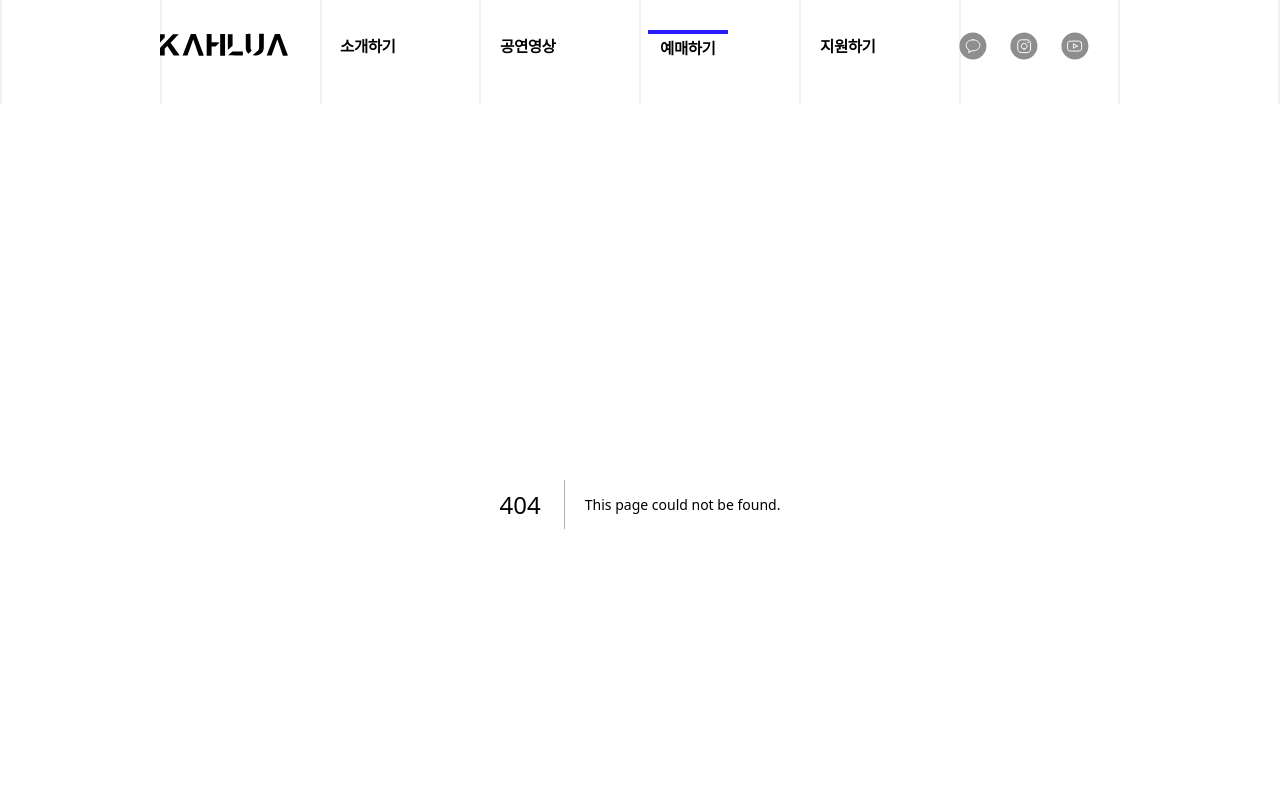
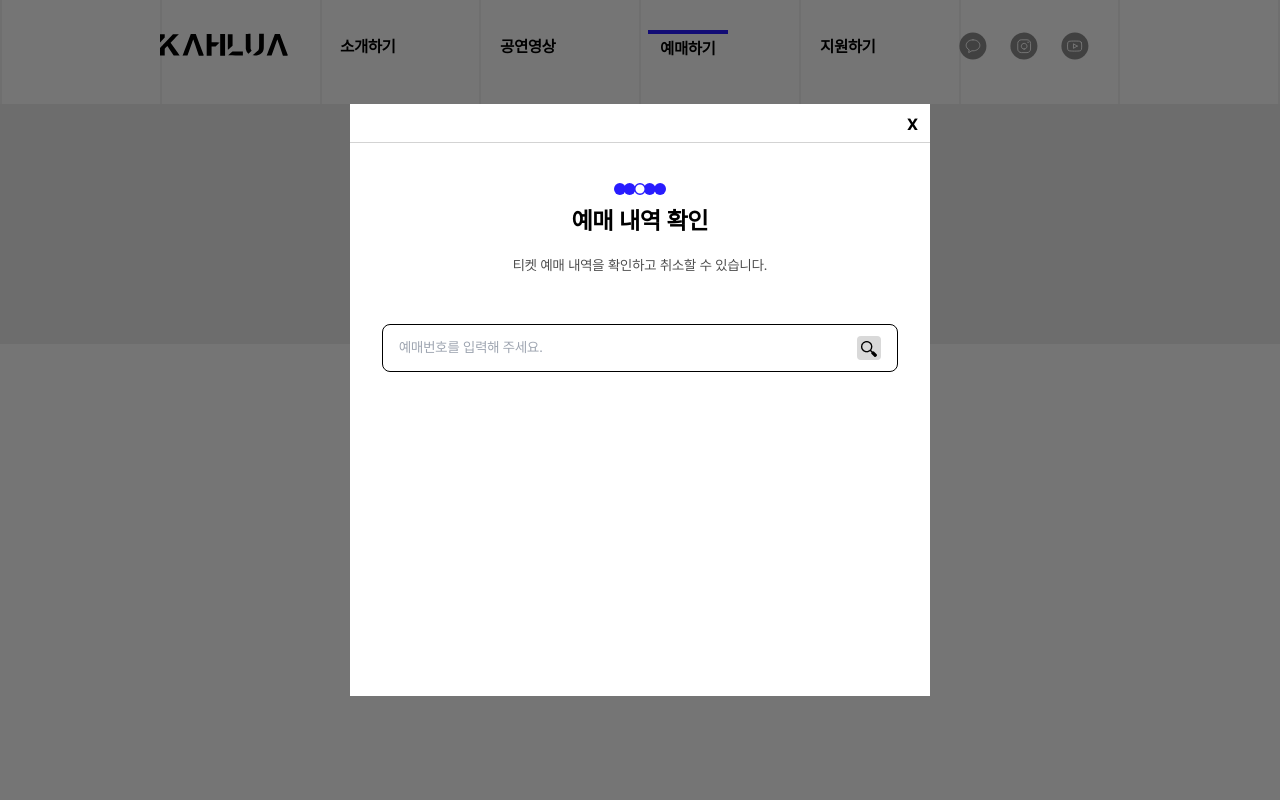
Before and after one commit to yumzen/Homepage_FE_20th, a Next.js app in the folder homepage/: page /tickets/freshman_modal in a window 1280 px wide. Before the commit this address had no page. Shown: the top 800 px of the page. Built offline with nearby package versions, Linux system fonts and the light colour scheme.

Commit message:
Feat: 모달창 수정

```diff
--- /dev/null
+++ b/homepage/src/pages/tickets/freshman_modal.tsx
@@ -0,0 +1,122 @@
+import { useEffect, useState } from "react";
+import Image from "next/image";
+
+interface Order {
+    id: number;
+    orderNumber: string;
+    name: string;
+    cancelable: boolean;
+}
+
+const freshman_modal = () => {
+    const [orderNumber, setOrderNumber] = useState("");
+    const [searchResult, setSearchResult] = useState<Order[]>([]);
+    const [searched, setSearched] = useState(false);
+    const [validOrderNumber, setValidOrderNumber] = useState(true);
+    const [isClose, setIsClose] = useState(false);
+
+    const handleSearch = () => {
+        const tempSearchResult: Order[] = [
+        { id: 1, orderNumber: "123456", name: "서지현", cancelable: true },
+        { id: 2, orderNumber: "789012", name: "임가은", cancelable: false },
+        ];
+
+        const filteredSearchResult = tempSearchResult.filter(
+        (order) => order.orderNumber === orderNumber
+        );
+        if (filteredSearchResult.length > 0) {
+        setSearchResult(filteredSearchResult);
+        setSearched(true);
+        setValidOrderNumber(true);
+        } else {
+        setSearched(false);
+        setValidOrderNumber(false);
+        }
+    };
+
+    const handleInputKeyPress = (event: React.KeyboardEvent<HTMLInputElement>) => {
+        if (event.key === "Enter") {
+        handleSearch();
+        }
+    };
+
+    const handleIsClose = () => {
+        setIsClose(true);
+    };
+
+    const handleOverlayClick = (
+        event: React.MouseEvent<HTMLDivElement, MouseEvent>
+    ) => {
+        if (event.target === event.currentTarget) {
+        handleIsClose();
+        }
+    };
+
+    const handleKeyPress = (event: KeyboardEvent) => {
+        if (event.key === "Escape") {
+        handleIsClose();
+        }
+    };
+
+    useEffect(() => {
+        document.addEventListener("keydown", handleKeyPress);
+        return () => {
+        document.removeEventListener("keydown", handleKeyPress);
+        };
+    }, []);
+    return !isClose ? (
+        <div onClick={handleOverlayClick} className= "fixed z-50 top-0 left-0 right-0 bottom-0 bg-[#0000008a] flex justify-center items-center">
+            <div className="font-['pretendard'] w-[580px] h-[592px] bg-[#FFF] flex-shrink-0 fixed z-20">
+                <button onClick={handleIsClose} className="ml-[544px] w-[36px] h-[38px] flex-col items-center flex justify-center text-[20px] font-[700]">x</button>
+                <div className="w-[100%] h-[1px] bg-[#D3D3D3]"/>
+                <div className="flex flex-col items-center text-center content-center mt-[40px] leading-normal">
+                    <Image src="/assets/images/tickets/divider_medium.svg" alt="ticket" width={52} height={12}/>
+                    <p className="font-[700] mt-[12px] text-[24px] leading-[28px]">예매 내역 확인</p>
+                    <p className="mt-[20px] font-[500] text-[14px] laeding-[21px] text-[#4A4A4A]">티켓 예매 내역을 확인하고 취소할 수 있습니다.</p>
+                </div>
+                <div className=" mt-[48px] mx-auto w-[516px] h-[48px] flex rounded-[8px] items-center text-center content-center border-[1px] border-solid border-[#000] outline-none">
+                    <input
+                        type="text"
+                        value={orderNumber}
+                        onChange={(e) => setOrderNumber(e.target.value)}
+                        placeholder="예매번호를 입력해 주세요."
+                        className="flex-grow px-[16px] outline-none text-[14px]"
+                        onKeyDown={handleInputKeyPress}
+                    />
+                    <div onClick={handleSearch} className="relative bg-[#D9D9D9] rounded-[4px] w-[24px] h-[24px] my-[12px] mr-[16px] cursor-pointer">
+                        <Image src="/assets/images/tickets/search.png" alt="돋보기" width={100} height={100} className="flex w-[16px] h-[16px] mx-auto mt-[5px] "/>
+                </div>
+                    </div>
+                    {searched && (
+                        <div>
+                            <div className="mt-[32px] mx-auto bg-[#F1F5FF] w-[516px] h-[120px] flex-shrink-0 rounded-[8px]">
+                                <div className="flex flex-row align-center justify-center">
+                                    <div className="mt-[15px] ml-[24px] w-[118px] h-[19px] flex text-center justify-center  items-center text-[12px] font-[700]"> 예매번호 </div>
+                                    <div className="mt-[15px] mx-auto  w-[118px] h-[19px]  flex text-center justify-center  items-center text-[12px] font-[700]"> 예매자 성명 </div>
+                                    <div className="mt-[15px] mr-[24px] w-[118px] h-[19px]  flex text-center justify-center  items-center text-[12px] font-[700]"> 취소 가능 여부 </div>
+                                </div>
+                                <div className="mt-[21px] h-[1px] w-[100%] bg-[#D3D3D3] "/>
+                                {searchResult.map((order: any) => (
+                                        <div key={order.id} className="flex flex-row align-center justify-center">
+                                            <div className="mt-[19px] ml-[24px] w-[118px]  h-[21px] flex text-center justify-center items-center text-[14px] font-[500]"> {order.orderNumber} </div>
+                                            <div className="mt-[19px] mx-auto w-[118px] flex text-center justify-center  items-center text-[14px] font-[500]"> {order.name} </div>
+                                            <div className="mt-[19px] mr-[24px] w-[118px] flex text-center justify-center  items-center text-[14px] font-[500]"> {order.cancelable ? "취소 가능" : "취소 불가능"} </div>
+                                        </div>
+                                    ))}
+                            </div>
+                            <div className="w-[514px] h-[48px] mt-[48px] mx-auto flex items-center">
+                                <button className="w-full h-full bg-[#E8E8E8] rounded-[8px] text-center text-[#000] hover:text-[#FFF] text-[14px] font-[600] leading-[19px] hover:bg-[#281CFF]">
+                                    예매 취소하기
+                                </button>
+                            </div>
+                        </div>
+                    )}
+                    {!validOrderNumber && (
+                            <div className="mt-[48px] flex text-center justify-center items-center font-[700] text-[14px]">잘못된 예매 번호 입니다.</div>
+                    )}
+            </div>
+        </div>
+    ): null;
+};
+
+export default freshman_modal;
--- a/homepage/src/pages/tickets/Modal.tsx
+++ b/homepage/src/pages/tickets/general_modal.tsx
@@ -8,7 +8,7 @@ interface Order {
     cancelable: boolean;
 }
 
-const Modal = () => {
+const general_moodal = () => {
     const [orderNumber, setOrderNumber] = useState("");
     const [searchResult, setSearchResult] = useState<Order[]>([]);
     const [searched, setSearched] = useState(false);
@@ -119,4 +119,4 @@ const Modal = () => {
     ): null;
 };
 
-export default Modal;
+export default general_moodal;
--- a/homepage/src/pages/tickets/index.tsx
+++ b/homepage/src/pages/tickets/index.tsx
@@ -4,9 +4,10 @@ import Image from "next/image";
 import Link from "next/link";
 import { useEffect, useState } from "react";
 import Calendar from "./Calendar";
-import Modal from "./Modal";
 import Background from '../../app/components/Background';
 import SelectBox from './SelectBox';
+import Freshman_modal from './freshman_modal';
+import General_modal from './general_modal';
 dotenv.config();
 
 const apikey = process.env.NEXT_PUBLIC_KAKAOMAP_KEY;
@@ -29,7 +30,8 @@ declare global {
 
 export default function Tickets() {
     const [nowUrl, setNowUrl] = useState("");
-    const [modal, setModal] = useState(false);
+    const [freshman_modal, setFreshman_modal] = useState(false);
+    const [general_modal, setGeneral_modal] = useState(false);
 
     useEffect(() => {
         setNowUrl(window.location.href);
@@ -67,8 +69,12 @@ export default function Tickets() {
         });
     }
 
-    const handleModal = () => {
-        setModal(!modal);
+    const handleFreshmanModal = () => {
+        setFreshman_modal(!freshman_modal);
+    };
+
+    const handleGeneralModal = () => {
+        setGeneral_modal(!general_modal);
     };
 
     return (
@@ -121,9 +127,14 @@ export default function Tickets() {
                                             </div>
                                         </div>
                                     </div>
-                                    <button onClick={() => handleModal()} className="mt-[55px]">
-                                    <Image src='/assets/images/tickets/bt_check.svg' alt='check' width={1000} height={1000} className='w-[312px] h-[33px]' />
-                                    </button>
+                                    <div className='flex flex-row mt-[38px]'>
+                                        <button onClick={() => handleFreshmanModal()} className="mx-[1.8vw] w-[172px] h-[33px] text-[12px] font-[400px] leading-[18px] border border-[#6A6A6A] rounded-[20px] bg-[#FFFFFF]">
+                                            신입생 티켓 구매내역 조회하기
+                                        </button>
+                                        <button onClick={() => handleGeneralModal()} className="ml-[0.4vw] w-[172px] h-[33px] text-[12px] font-[400px] leading-[18px] border border-[#6A6A6A] rounded-[20px] bg-[#FFFFFF]">
+                                            일반 티켓 구매내역 조회하기
+                                        </button>
+                                    </div>
                                 </div>
                                 <div id="map" className=" ml-[60px] w-[262px] h-[262px] flex-shrink-0 z-0"></div>
                             </div>
@@ -176,9 +187,12 @@ export default function Tickets() {
                                 </Link>
                             </div>
                     </div>
-                    {modal && (
-                            <Modal/>
-                        )}
+                    {freshman_modal && (
+                        <Freshman_modal/>
+                    )}
+                    {general_modal && (
+                        <General_modal/>
+                    )}
                 </div>
         </Background>
         </div>
```
